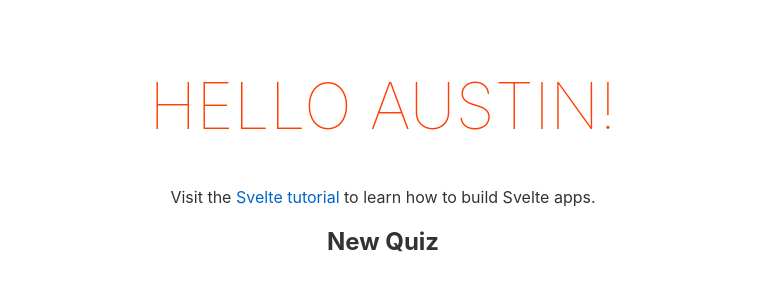
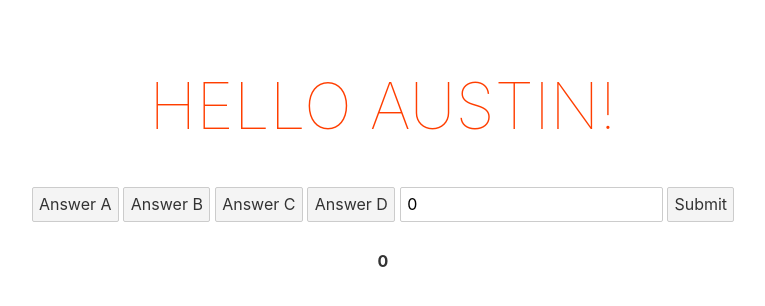
Before and after one commit to awburgard/Learning-Svelte, a Svelte app: page / in a window 1280 px wide. Shown: the top 306 px of the page, without its empty margins (257-1022 px from the left). Built offline with nearby package versions, Linux system fonts and the light colour scheme.

Commit message:
sets up hardcoded quiz and tests calc function

```diff
--- a/src/App.svelte
+++ b/src/App.svelte
@@ -27,10 +27,5 @@
 
 <main>
   <h1>Hello {name}!</h1>
-  <p>
-    Visit the
-    <a href="https://svelte.dev/tutorial">Svelte tutorial</a>
-    to learn how to build Svelte apps.
-    <Quiz quizName="New Quiz" />
-  </p>
+  <Quiz quizName="New Quiz" />
 </main>
--- a/src/Quiz.svelte
+++ b/src/Quiz.svelte
@@ -1,7 +1,28 @@
 <script>
- export let quizName = "Austin's Quiz";
+  let result = "";
+  let correctAnswer = "b"
+  let totalIncome = 0
+
+  function pickAnswer(answer) {
+    if (answer === correctAnswer) {
+      return (result = 'Correct!')
+    }
+    result = 'DOH!'
+  }
+
+  function calculateTotalIncome (income){
+    let thirtyPercent = 0.3
+    return (totalIncome = totalIncome * thirtyPercent)
+  }
 </script>
 
 <div>
-  <h2>{quizName}</h2>
+  <h4>{result}</h4>
+  <button on:click on:click={() => pickAnswer('a')}>Answer A</button>
+  <button on:click on:click={() => pickAnswer('b')}>Answer B</button>
+  <button on:click on:click={() => pickAnswer('c')}>Answer C</button>
+  <button on:click on:click={() => pickAnswer('d')}>Answer D</button>
+  <input bind:value={totalIncome} type="number" />
+  <button on:click={() => calculateTotalIncome(totalIncome)}>Submit</button>
+  <h4>{totalIncome}</h4>
 </div>
```
